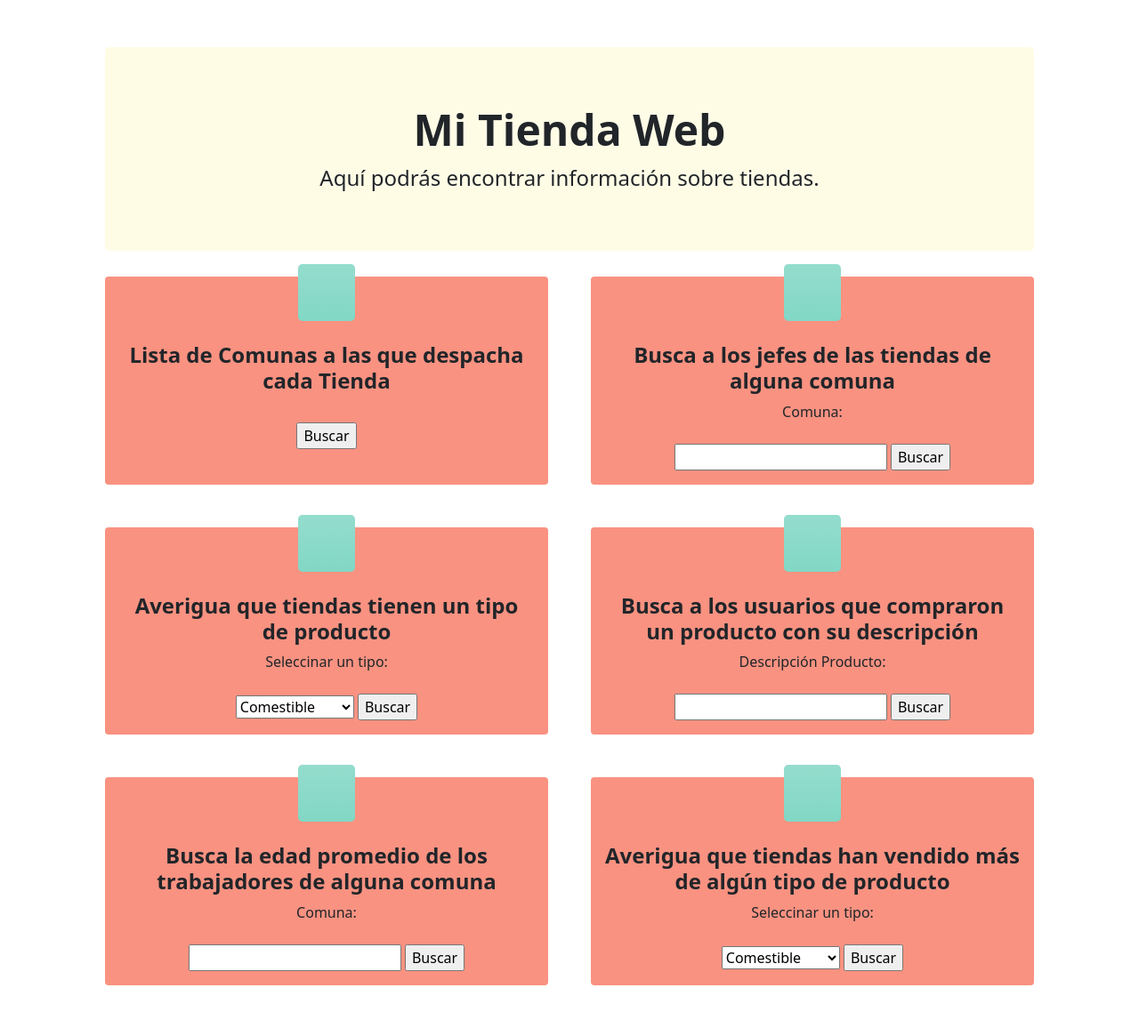
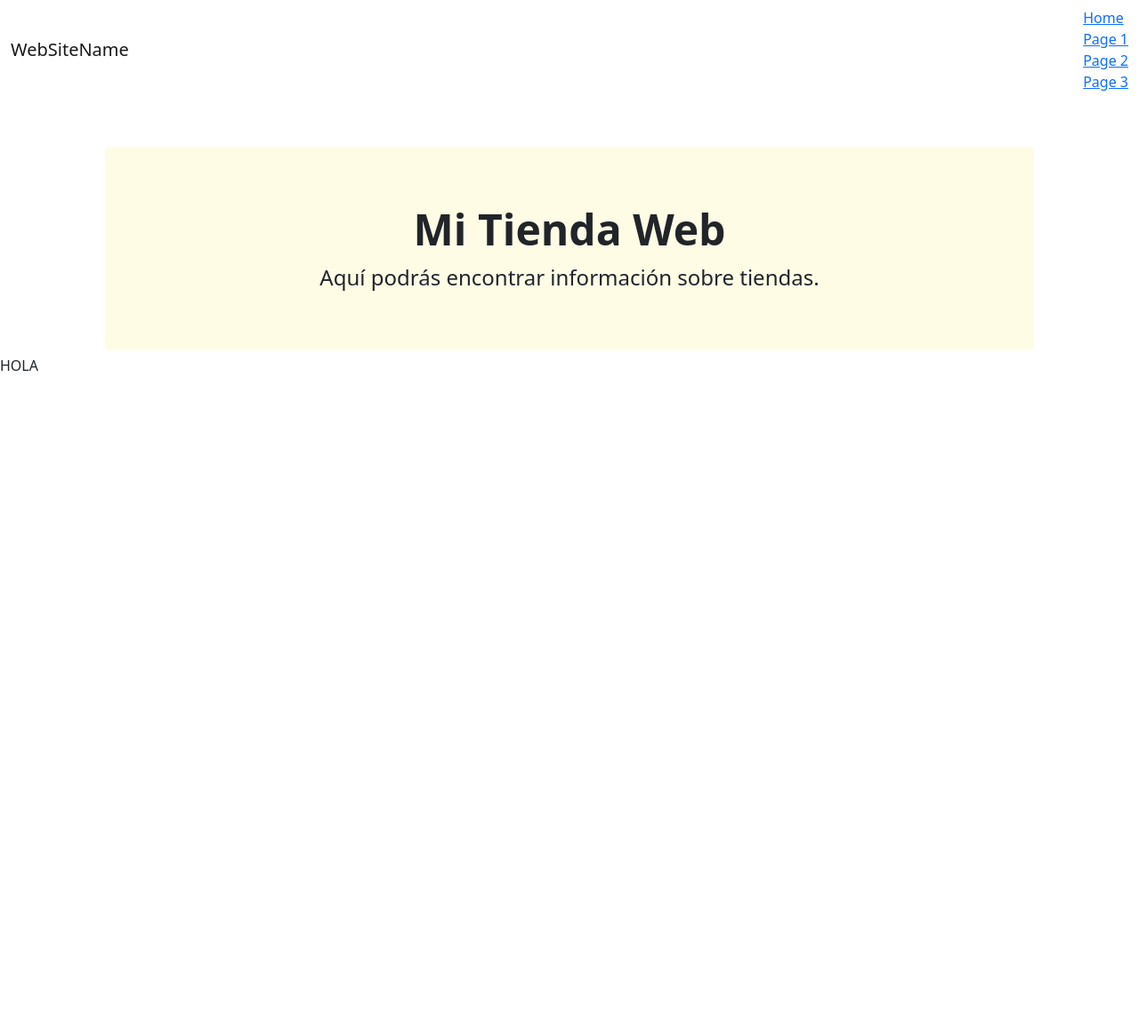
Before and after one commit to camilabarrera26/Grupo31, a PHP site: page / in a window 1280 px wide. Shown: the whole page at 89% size. After the commit the page ends 417 px from the top, so only its background shows below. Run offline with PHP 8.4, Linux system fonts and the light colour scheme.

Commit message:
pagina de inicio 1

```diff
--- a/Sites/index.php
+++ b/Sites/index.php
@@ -1,111 +1,4 @@
 <?php include('templates/header.html');   ?>
 <body>
-  <section class="pt-4">
-    <div class="container px-lg-5">
-      <!-- Page Features-->
-      <div class="row gx-lg-5">
-        <div class="col-lg-6 col-xxl-4 mb-5">
-          <div class="card bg-contrast border-0 h-100">
-            <div class="card-body text-center p-4 p-lg-5 pt-0 pt-lg-0">
-              <div class="feature bg-primary bg-gradient text-white rounded-3 mb-4 mt-n4"><i class="bi bi-collection"></i></div>
-              <h2 class="fs-4 fw-bold">Lista de Comunas a las que despacha cada Tienda</h2>
-              <form align="center" action="consultas/consulta_tiendas_cobertura.php" method="post">
-                <br>
-                <input type="submit" value="Buscar">
-                <br>
-              </form>
-            </div>
-          </div>
-        </div>
-        <div class="col-lg-6 col-xxl-4 mb-5">
-          <div class="card bg-contrast border-0 h-100">
-            <div class="card-body text-center p-4 p-lg-5 pt-0 pt-lg-0">
-              <div class="feature bg-primary bg-gradient text-white rounded-3 mb-4 mt-n4"><i class="bi bi-collection"></i></div>
-              <h2 class="fs-4 fw-bold">Busca a los jefes de las tiendas de alguna comuna</h2>
-              <form align="center" action="consultas/consulta_jefes_comuna.php" method="post">
-                <p class="mb-0">Comuna:</p>
-                <br>
-                <input type="text" name="comuna_tienda">
-                <input type="submit" value="Buscar">
-                <br>
-              </form>
-            </div>
-          </div>
-        </div>
-        <div class="col-lg-6 col-xxl-4 mb-5">
-          <div class="card bg-contrast border-0 h-100">
-            <div class="card-body text-center p-4 p-lg-5 pt-0 pt-lg-0">
-              <div class="feature bg-primary bg-gradient text-white rounded-3 mb-4 mt-n4"><i class="bi bi-collection"></i></div>
-              <h2 class="fs-4 fw-bold">Averigua que tiendas tienen un tipo de producto</h2>
-              <form align="center" action="consultas/consulta_tiendas_tipo_producto.php" method="post">
-                <p class="mb-0">Seleccinar un tipo:</p>
-                <br>
-                <select name="tipo">
-                <?php
-                  echo "<option value=productoscomestibles>Comestible</option>";
-                  echo "<option value=productosnocomestibles>No Comestible</option>";
-                  echo "<option value=productoscongelados>Congelado</option>";
-                  echo "<option value=productosfrescos>Fresco</option>";
-                  echo "<option value=productosenconserva>En Conserva</option>";
-                ?>
-                </select>
-                <input type="submit" value="Buscar">
-                <br>
-              </form>
-            </div>
-          </div>
-        </div>
-        <div class="col-lg-6 col-xxl-4 mb-5">
-          <div class="card bg-contrast border-0 h-100">
-            <div class="card-body text-center p-4 p-lg-5 pt-0 pt-lg-0">
-              <div class="feature bg-primary bg-gradient text-white rounded-3 mb-4 mt-n4"><i class="bi bi-collection"></i></div>
-              <h2 class="fs-4 fw-bold">Busca a los usuarios que compraron un producto con su descripción</h2>
-              <form align="center" action="consultas/consulta_usuarios_descripcion_producto.php" method="post">
-                <p class="mb-0">Descripción Producto:</p>
-                <br>
-                <input type="text" name="descripcion_producto">
-                <input type="submit" value="Buscar">
-              </form>
-            </div>
-          </div>
-        </div>
-        <div class="col-lg-6 col-xxl-4 mb-5">
-          <div class="card bg-contrast border-0 h-100">
-            <div class="card-body text-center p-4 p-lg-5 pt-0 pt-lg-0">
-              <div class="feature bg-primary bg-gradient text-white rounded-3 mb-4 mt-n4"><i class="bi bi-collection"></i></div>
-              <h2 class="fs-4 fw-bold">Busca la edad promedio de los trabajadores de alguna comuna</h2>
-              <form align="center" action="consultas/consulta_edad_trabajadores_comuna.php" method="post">
-                <p class="mb-0">Comuna:</p>
-                <br>
-                <input type="text" name="comuna_tienda">
-                <input type="submit" value="Buscar">
-              </form>
-            </div>
-          </div>
-        </div>
-        <div class="col-lg-6 col-xxl-4 mb-5">
-          <div class="card bg-contrast border-0 h-100">
-            <div class="card-body text-center p-4 p-lg-5 pt-0 pt-lg-0">
-              <div class="feature bg-primary bg-gradient text-white rounded-3 mb-4 mt-n4"><i class="bi bi-collection"></i></div>
-              <h2 class="fs-4 fw-bold">Averigua que tiendas han vendido más de algún tipo de producto</h2>
-              <form align="center" action="consultas/consulta_tienda_tipo_producto_mas_vendido.php" method="post">
-                <p class="mb-0">Seleccinar un tipo:</p>
-                <br>
-                <select name="tipo">
-                <?php
-                  echo "<option value=productoscomestibles>Comestible</option>";
-                  echo "<option value=productosnocomestibles>No Comestible</option>";
-                  echo "<option value=productoscongelados>Congelado</option>";
-                  echo "<option value=productosfrescos>Fresco</option>";
-                  echo "<option value=productosenconserva>En Conserva</option>";
-                ?>
-                </select>
-                <input type="submit" value="Buscar">
-              </form>
-            </div>
-          </div>
-        </div>
-      </div>
-    </div>
-  </section>
+HOLA
 </body>
--- a/Sites/templates/header.html
+++ b/Sites/templates/header.html
@@ -12,6 +12,19 @@
     <title>Mi Tienda Web</title>
   </head>
   <body>
+    <nav class="navbar navbar-light">
+      <div class="container-fluid">
+        <div class="navbar-nav">
+          <a class="navbar-brand" href="#">WebSiteName</a>
+        </div>
+        <ul class="nav navbar-nav">
+          <li class="active"><a href="#">Home</a></li>
+          <li><a href="#">Page 1</a></li>
+          <li><a href="#">Page 2</a></li>
+          <li><a href="#">Page 3</a></li>
+        </ul>
+      </div>
+    </nav>
     <br>
     <br>
     <header class="py-5">
```
